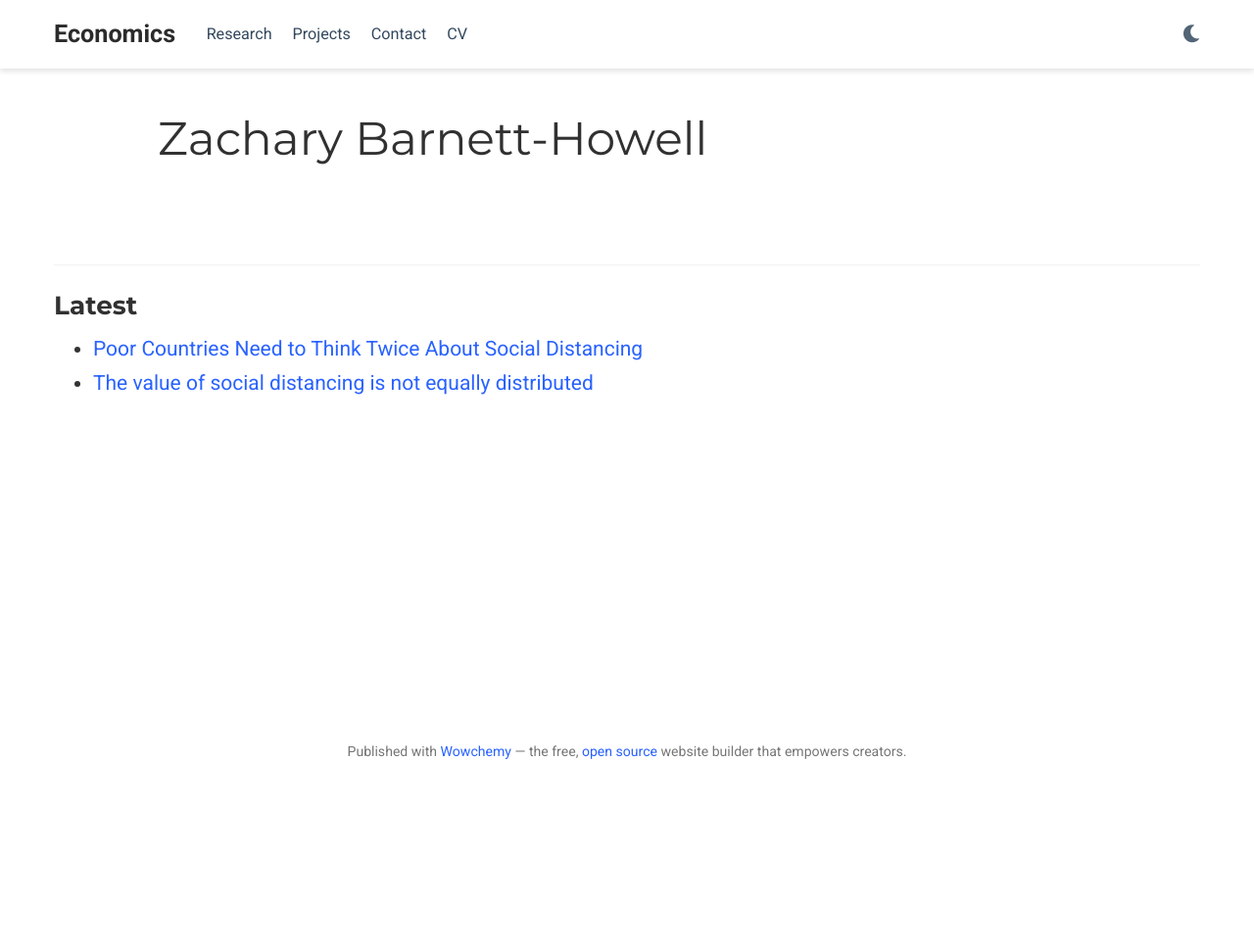
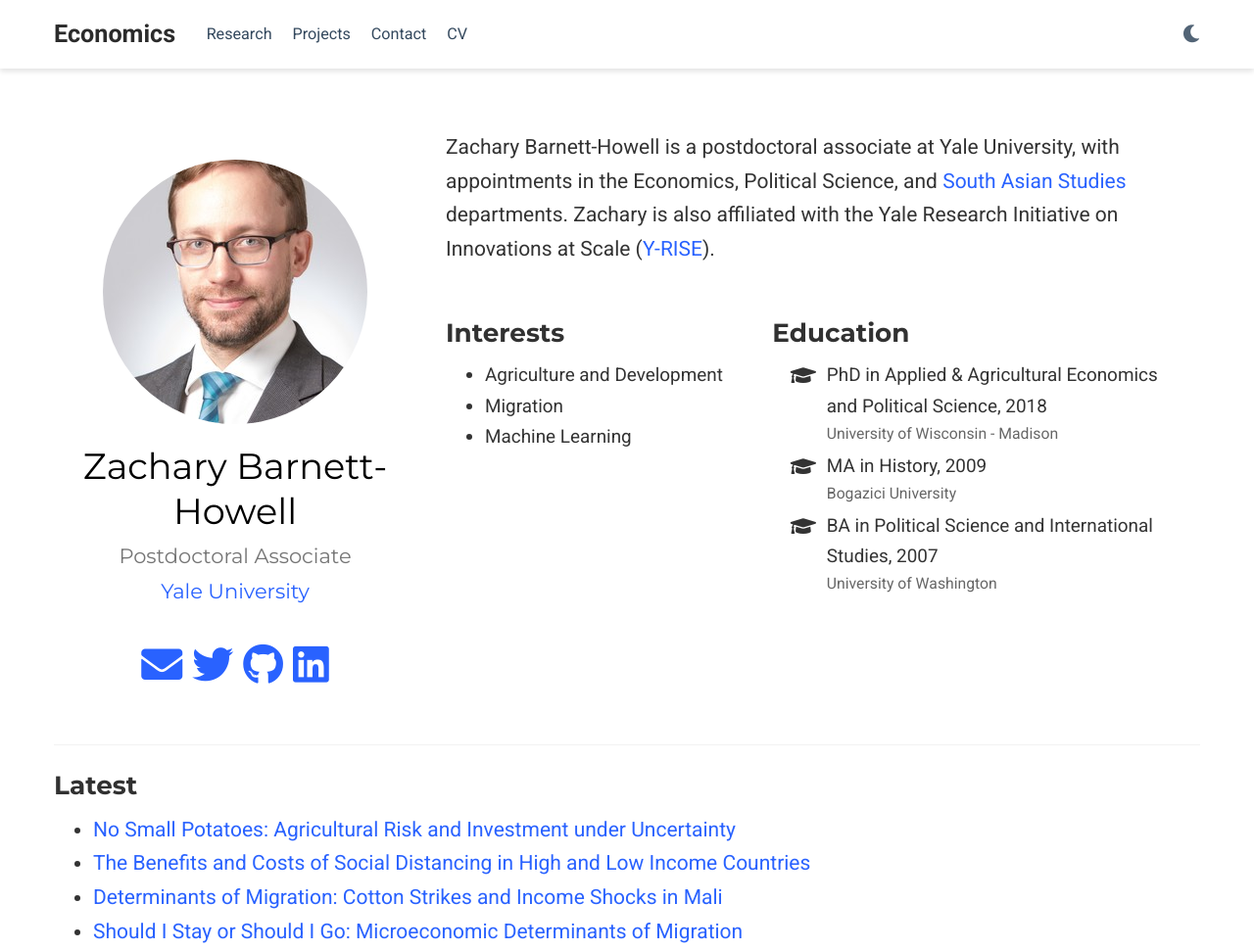
Before and after one commit to zackbh/zackbh.github.io, a plain HTML site: page author/zachary-barnett-howell/index.html in a window 1280 px wide. Shown: the top 971 px of the page at 98% size. Before the commit the page ends 800 px from the top, so only its background shows below. Drawn offline with nearby package versions, Linux system fonts and the light colour scheme; some packages are replaced by stand-ins of ours.

Commit message:
Updated JMP

```diff
--- a/author/zachary-barnett-howell/index.html
+++ b/author/zachary-barnett-howell/index.html
@@ -321,7 +321,7 @@
   <meta property="og:description" content="Postdoctoral Associate"><meta property="og:image" content="/images/icon_hua2ec155b4296a9c9791d015323e16eb5_11927_512x512_fill_lanczos_center_2.png">
   <meta property="twitter:image" content="/images/icon_hua2ec155b4296a9c9791d015323e16eb5_11927_512x512_fill_lanczos_center_2.png"><meta property="og:locale" content="en-us">
 
-    <meta property="og:updated_time" content="2020-04-10T00:00:00&#43;00:00">
+    <meta property="og:updated_time" content="2020-11-10T00:00:00&#43;00:00">
 
 
 
@@ -617,13 +617,187 @@
 
 
 
-<div class="universal-wrapper pt-3">
-  <h1>Zachary Barnett-Howell</h1>
-</div>
-
 
 <section id="profile-page" class="pt-5">
   <div class="container">
+
+
+
+
+
+
+
+
+
+
+
+
+
+
+
+
+
+
+
+
+
+<div class="row">
+  <div class="col-12 col-lg-4">
+    <div id="profile">
+
+
+
+      <img class="avatar avatar-circle" src="/author/zachary-barnett-howell/avatar_hu8bd761014f16577b1c7390e69fe9c39b_1287113_270x270_fill_q90_lanczos_center.jpg" alt="Zachary Barnett-Howell">
+
+
+      <div class="portrait-title">
+        <h2>Zachary Barnett-Howell</h2>
+        <h3>Postdoctoral Associate</h3>
+
+
+        <h3>
+          <a href="https://www.yale.edu/" target="_blank" rel="noopener">
+          <span>Yale University</span>
+          </a>
+        </h3>
+
+      </div>
+
+      <ul class="network-icon" aria-hidden="true">
+
+
+
+
+
+
+
+
+
+
+
+
+        <li>
+          <a href="/#contact" >
+            <i class="fas fa-envelope big-icon"></i>
+          </a>
+        </li>
+
+
+
+
+
+
+
+
+
+
+
+
+        <li>
+          <a href="https://twitter.com/zackt_bh" target="_blank" rel="noopener">
+            <i class="fab fa-twitter big-icon"></i>
+          </a>
+        </li>
+
+
+
+
+
+
+
+
+
+
+
+
+        <li>
+          <a href="https://github.com/zackbh" target="_blank" rel="noopener">
+            <i class="fab fa-github big-icon"></i>
+          </a>
+        </li>
+
+
+
+
+
+
+
+
+
+
+
+
+        <li>
+          <a href="https://linkedin.com/in/zackbh" target="_blank" rel="noopener">
+            <i class="fab fa-linkedin big-icon"></i>
+          </a>
+        </li>
+
+      </ul>
+
+    </div>
+  </div>
+  <div class="col-12 col-lg-8">
+
+
+
+
+    <p>Zachary Barnett-Howell is a postdoctoral associate at Yale University, with appointments in the Economics, Political Science, and <a href="https://southasia.macmillan.yale.edu" target="_blank" rel="noopener">South Asian Studies</a> departments. Zachary is also affiliated with the Yale Research Initiative on Innovations at Scale (<a href="http://yrise.yale.edu" target="_blank" rel="noopener">Y-RISE</a>).</p>
+
+
+    <div class="row">
+
+
+      <div class="col-md-5">
+        <h3>Interests</h3>
+        <ul class="ul-interests">
+
+          <li>Agriculture and Development</li>
+
+          <li>Migration</li>
+
+          <li>Machine Learning</li>
+
+        </ul>
+      </div>
+
+
+
+      <div class="col-md-7">
+        <h3>Education</h3>
+        <ul class="ul-edu fa-ul">
+
+          <li>
+            <i class="fa-li fas fa-graduation-cap"></i>
+            <div class="description">
+              <p class="course">PhD in Applied &amp; Agricultural Economics and Political Science, 2018</p>
+              <p class="institution">University of Wisconsin - Madison</p>
+            </div>
+          </li>
+
+          <li>
+            <i class="fa-li fas fa-graduation-cap"></i>
+            <div class="description">
+              <p class="course">MA in History, 2009</p>
+              <p class="institution">Bogazici University</p>
+            </div>
+          </li>
+
+          <li>
+            <i class="fa-li fas fa-graduation-cap"></i>
+            <div class="description">
+              <p class="course">BA in Political Science and International Studies, 2007</p>
+              <p class="institution">University of Washington</p>
+            </div>
+          </li>
+
+        </ul>
+      </div>
+
+
+    </div>
+  </div>
+</div>
 
 
 
@@ -635,11 +809,19 @@
       <ul>
 
         <li>
-          <a href="/publication/foreign-affairs/">Poor Countries Need to Think Twice About Social Distancing</a>
+          <a href="/publication/geopotato/">No Small Potatoes: Agricultural Risk and Investment under Uncertainty</a>
         </li>
 
         <li>
-          <a href="/publication/cepr/">The value of social distancing is not equally distributed</a>
+          <a href="/publication/covid19vsl/">The Benefits and Costs of Social Distancing in High and Low Income Countries</a>
+        </li>
+
+        <li>
+          <a href="/publication/mali-migration/">Determinants of Migration: Cotton Strikes and Income Shocks in Mali</a>
+        </li>
+
+        <li>
+          <a href="/publication/migration-games/">Should I Stay or Should I Go: Microeconomic Determinants of Migration</a>
         </li>
 
       </ul>
```
Also changed, not shown: 1 other file.
